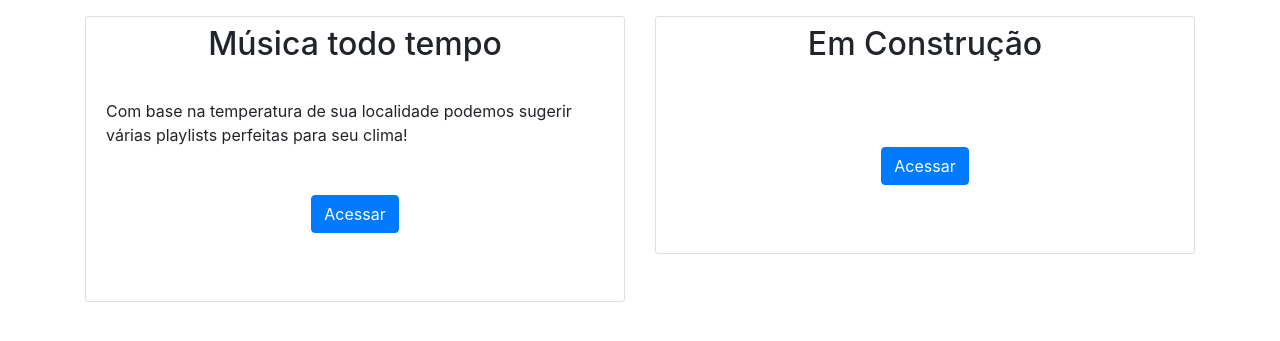
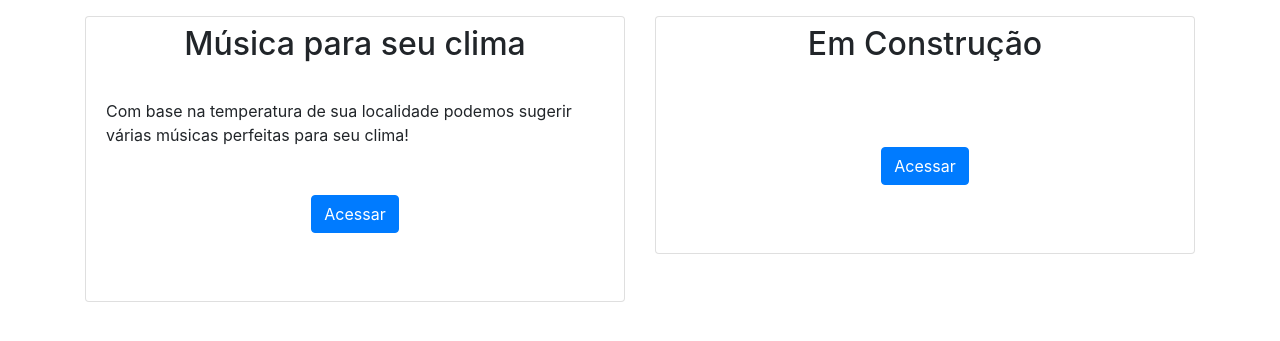
Before and after one commit to JoaoRicardoSimplicio/big_bang_desafio_django, a Django app: page / in a window 1280 px wide. Shown: the part 40-381 px from the top of the page. Run offline with Django 3.2, Linux system fonts and the light colour scheme; some libraries are stand-ins or nearby versions.

Commit message:
Alterando descrição da funcionalidade e título da funcionalidade.

```diff
--- a/Templates/index.html
+++ b/Templates/index.html
@@ -5,11 +5,11 @@
         <div class="col-sm-6">
             <div class="card">
                 <div class='card-title centro my-2'>
-                    <h2>Música todo tempo</h2>
+                    <h2>Música para seu clima</h2>
                 </div>
                 <div class="card-body">
                     <div>
-                        <p class="card-title">Com base na temperatura de sua localidade podemos sugerir várias playlists perfeitas para seu clima!</p>
+                        <p class="card-title">Com base na temperatura de sua localidade podemos sugerir várias músicas perfeitas para seu clima!</p>
                     </div>
                     <div class='centro my-5'>
                         <a href="/weather/" class="btn btn-primary">Acessar</a>
```
